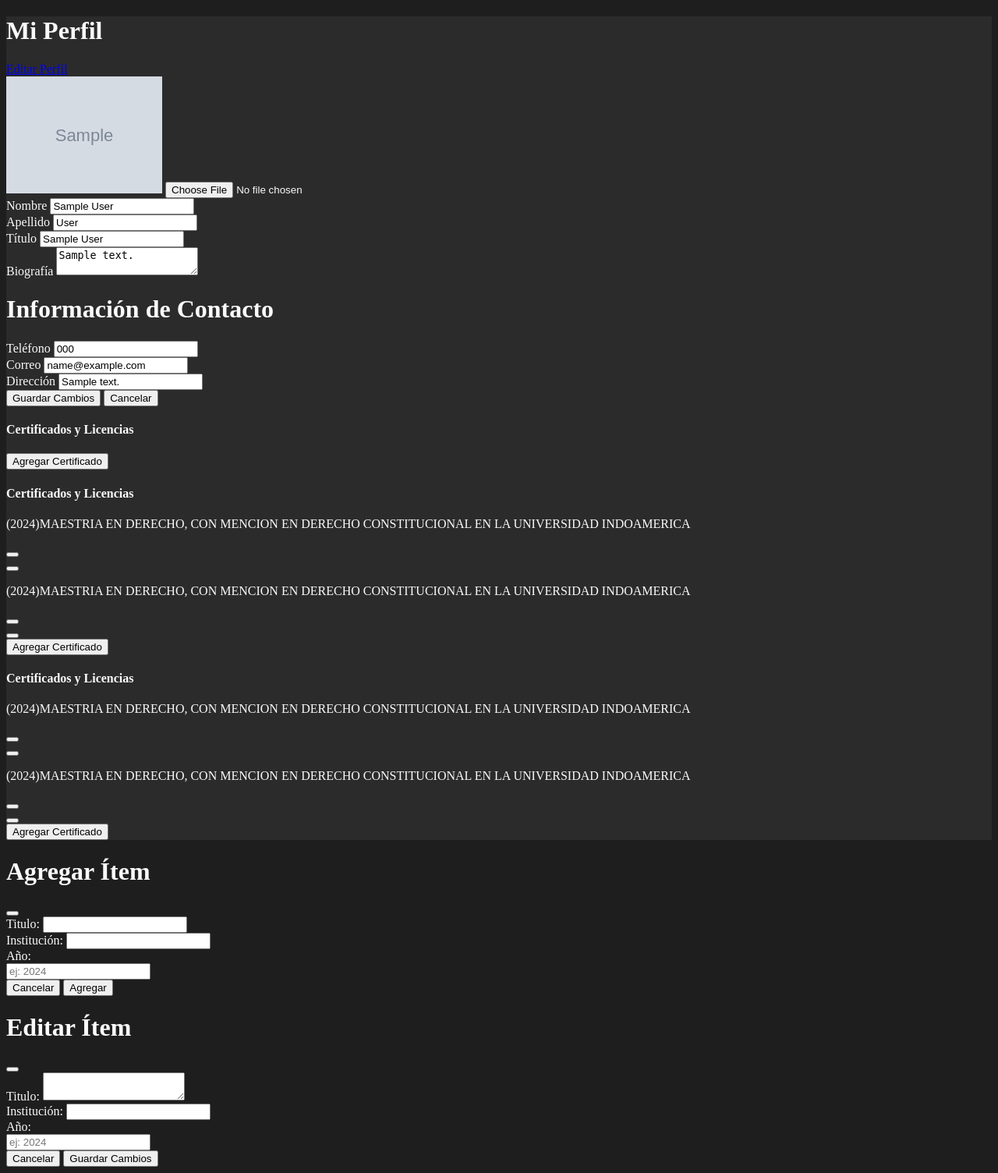
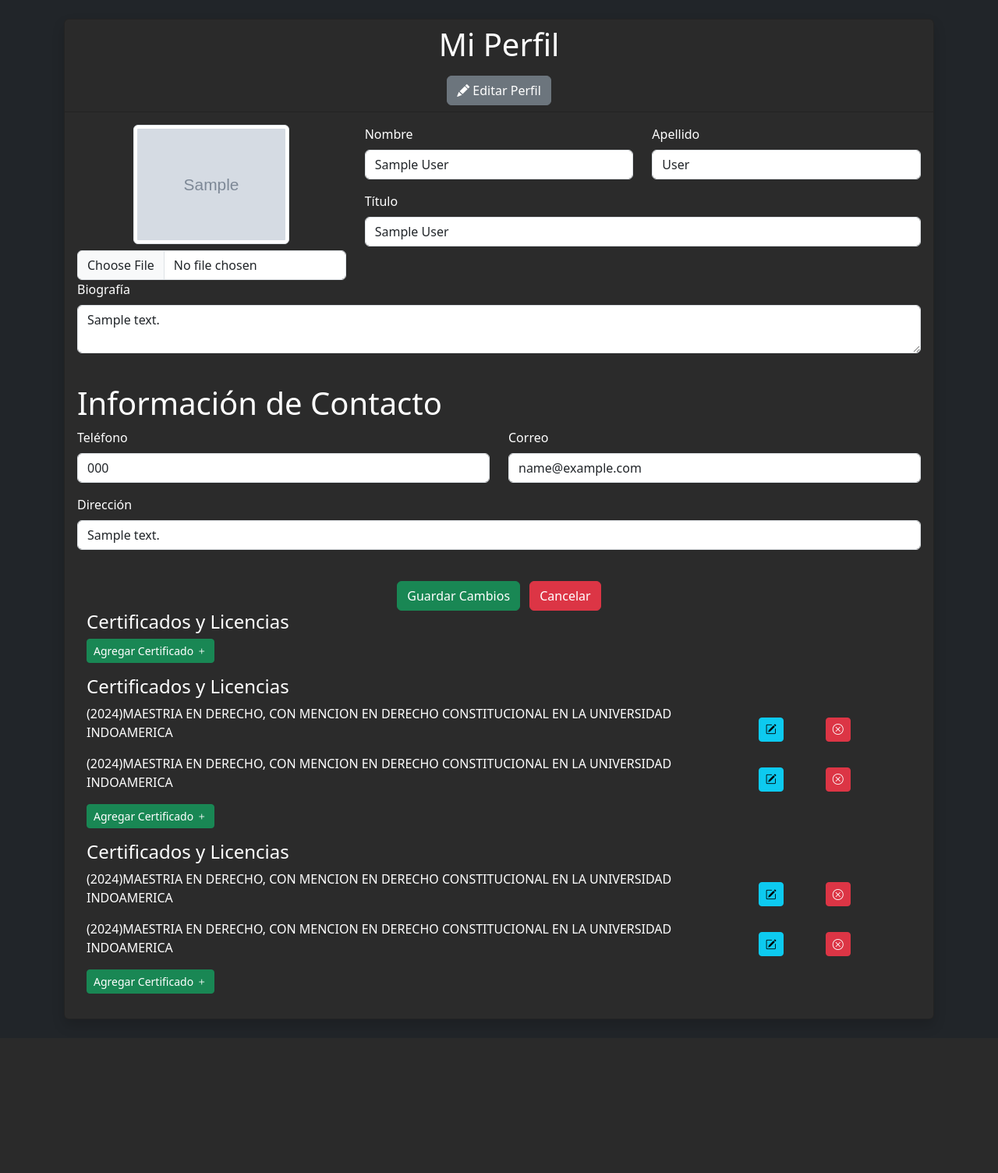
Before and after one commit to MarParejaMor/202025CaseLibrary, a PHP site: page /html/Perfil_privado.php in a window 1280 px wide. Shown: the whole page at 78% size. After the commit the page ends 1312 px from the top, so only its background shows below. Run offline with PHP 8.4, Linux system fonts and the light colour scheme; the visitor is signed in with stand-in values (Sample User, id 1); tables that the repository leaves empty or names only in its code hold one stand-in row (values such as "Sample post"); grey boxes marked "Sample" are stand-in pictures.

Commit message:
arreglo Perfiles

```diff
--- a/06-Code/html/Perfil_privado.php
+++ b/06-Code/html/Perfil_privado.php
@@ -70,6 +70,10 @@
 <head>
     <meta charset="UTF-8"/>
     <meta name="viewport" content="width=device-width, initial-scale=1">
+    <link href="https://cdn.jsdelivr.net/npm/bootstrap@5.3.3/dist/css/bootstrap.min.css" rel="stylesheet">
+    <link href="https://cdn.jsdelivr.net/npm/bootstrap-icons/font/bootstrap-icons.css" rel="stylesheet">
+    <script src="https://cdn.jsdelivr.net/npm/bootstrap@5.3.3/dist/js/bootstrap.bundle.min.js"></script>
+    <script src="https://code.jquery.com/jquery-3.6.0.min.js"></script>
     <link rel="stylesheet" href="../css/pDashboard.css">
     <title>Mi Perfil</title>
 </head>
```
